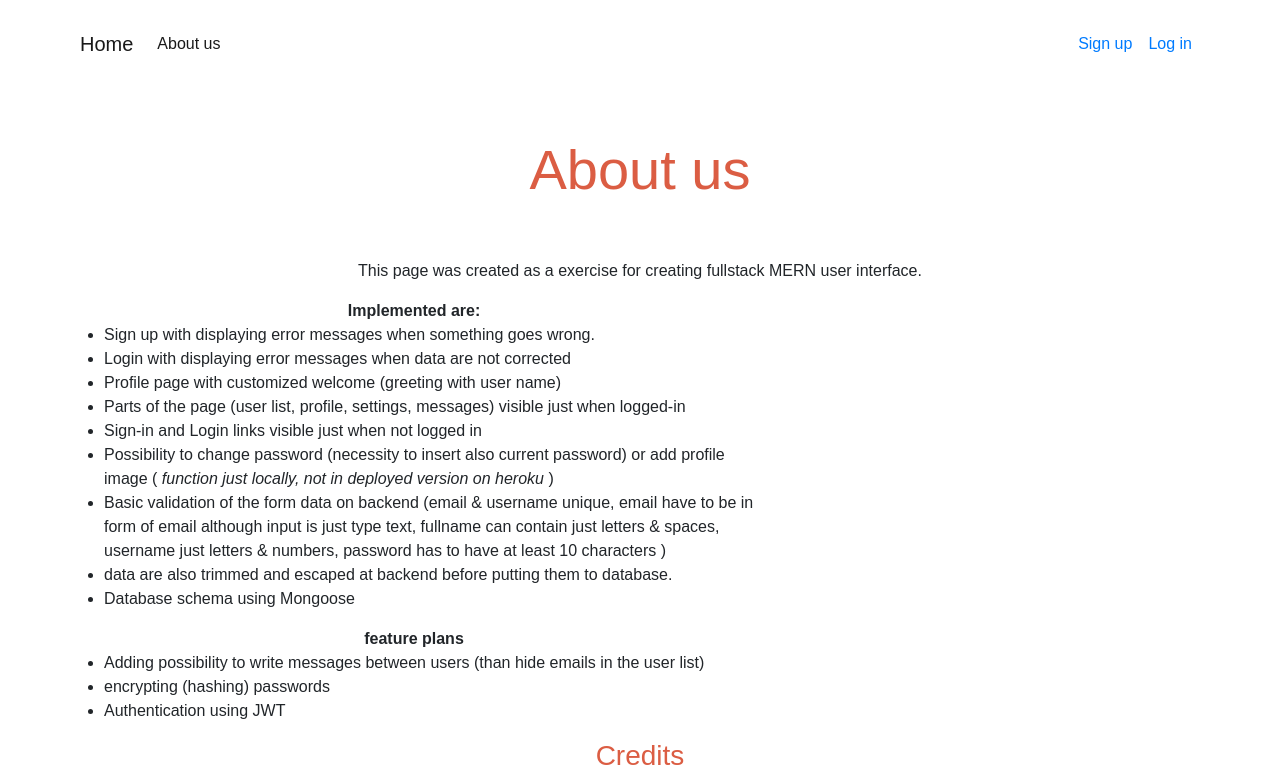
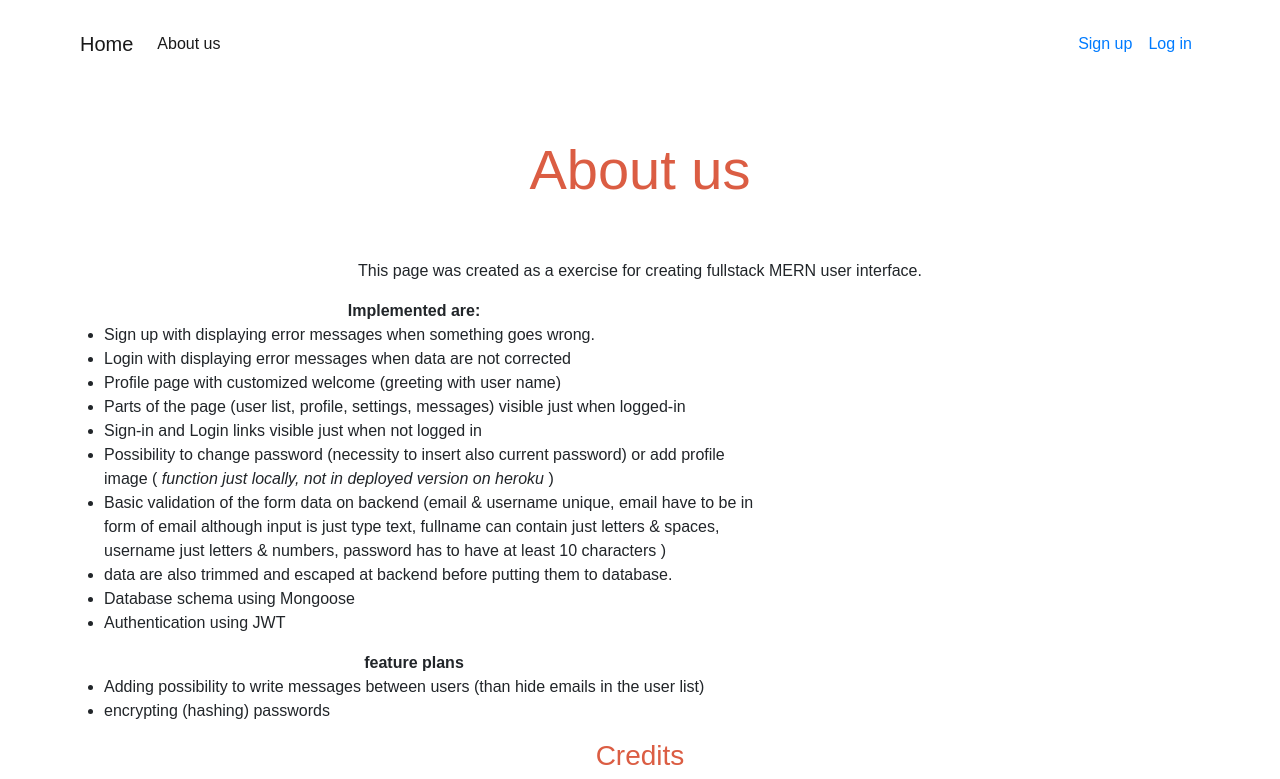
Before and after one commit to Alice-Rez/cat-world-fullstack-registration, a React (Create React App) app in the folder client/: page /about in a window 1280 px wide. Shown: the top 779 px of the page. Built offline with nearby package versions, Linux system fonts and the light colour scheme; no server answers.

Commit message:
changed a bit about us

```diff
--- a/client/src/components/About.jsx
+++ b/client/src/components/About.jsx
@@ -52,6 +52,7 @@ export default class About extends Component {
                 to database.{" "}
               </li>
               <li>Database schema using Mongoose</li>
+              <li>Authentication using JWT</li>
             </ul>
           </div>
 
@@ -63,7 +64,6 @@ export default class About extends Component {
                 emails in the user list)
               </li>
               <li>encrypting (hashing) passwords</li>
-              <li>Authentication using JWT</li>
             </ul>
           </div>
         </section>
```
